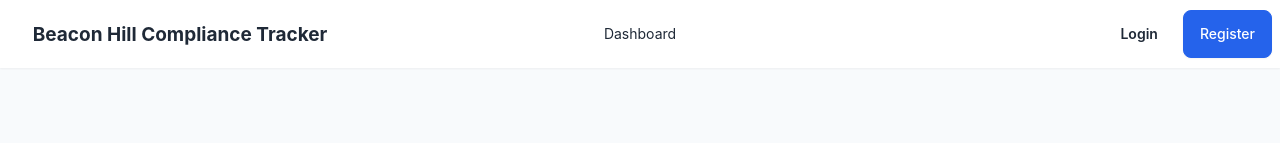
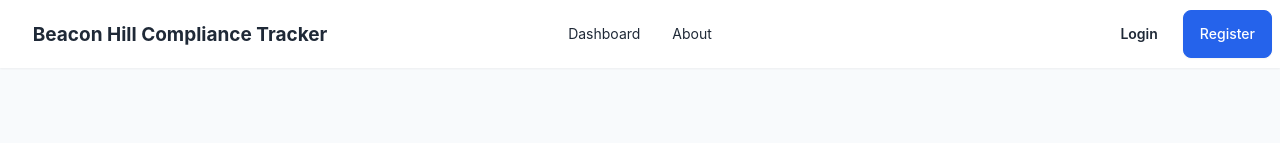
Before and after one commit to arbowl/beacon-hill-tracker, a React (Vite) app in the folder frontend/: page / in a window 1280 px wide. Shown: the top 143 px of the page. Built offline with nearby package versions, Linux system fonts and the light colour scheme; no server answers.

Commit message:
Add About page to header

```diff
--- a/frontend/src/components/Layout.tsx
+++ b/frontend/src/components/Layout.tsx
@@ -45,6 +45,15 @@ const Layout: React.FC<LayoutProps> = ({ children }) => {
                     onClick={() => setMobileMenuOpen(false)}
                   >
                     Dashboard
+                  </Link>
+                </li>
+                <li>
+                  <Link
+                    to="/about"
+                    className={isActive('/about') ? 'active' : ''}
+                    onClick={() => setMobileMenuOpen(false)}
+                  >
+                    About
                   </Link>
                 </li>
                 {user && (
@@ -102,6 +111,14 @@ const Layout: React.FC<LayoutProps> = ({ children }) => {
                 className={isActive('/dashboard') ? 'active' : ''}
               >
                 Dashboard
+              </Link>
+            </li>
+            <li>
+              <Link
+                to="/about"
+                className={isActive('/about') ? 'active' : ''}
+              >
+                About
               </Link>
             </li>
             {user && (
```
